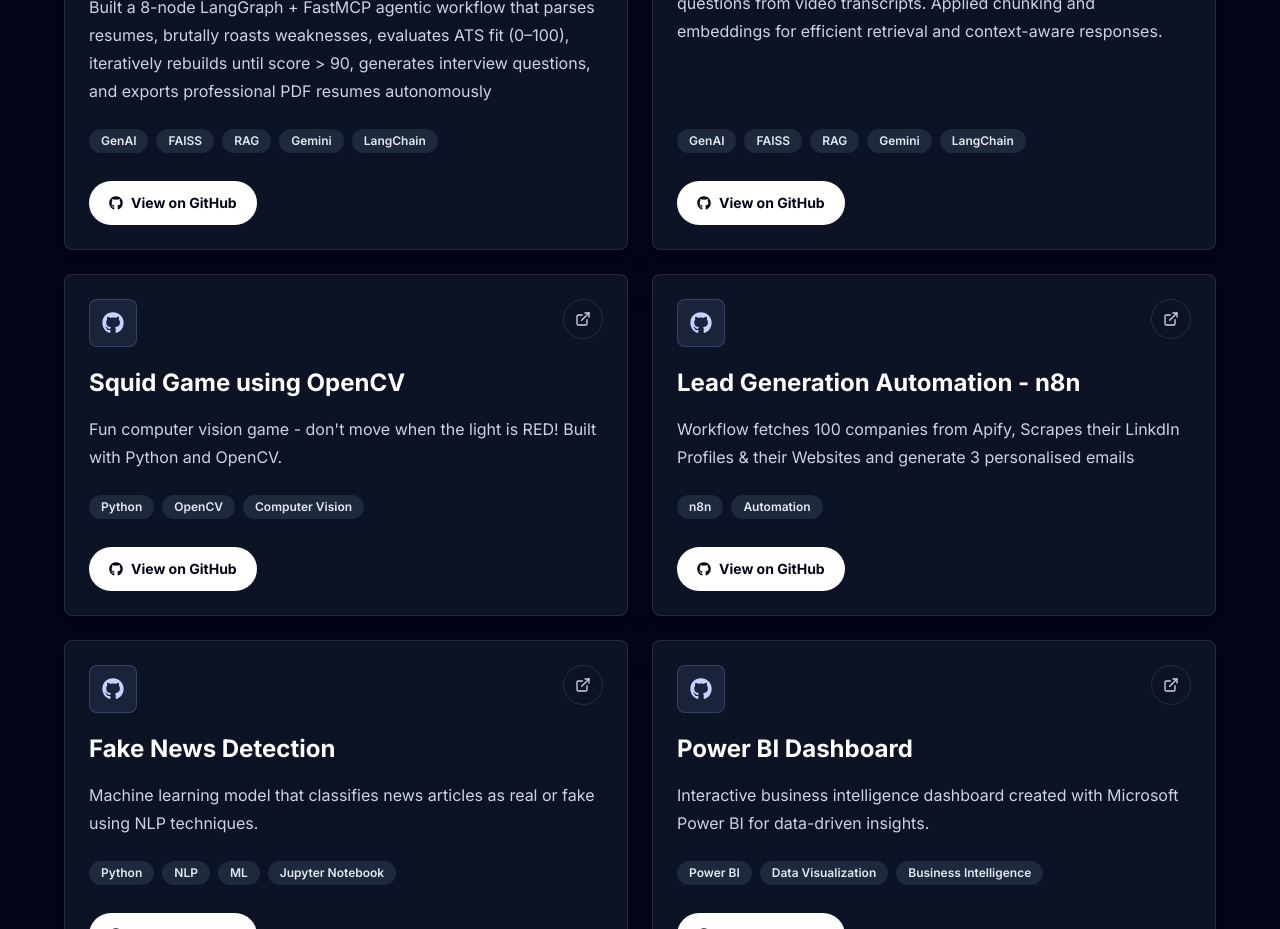
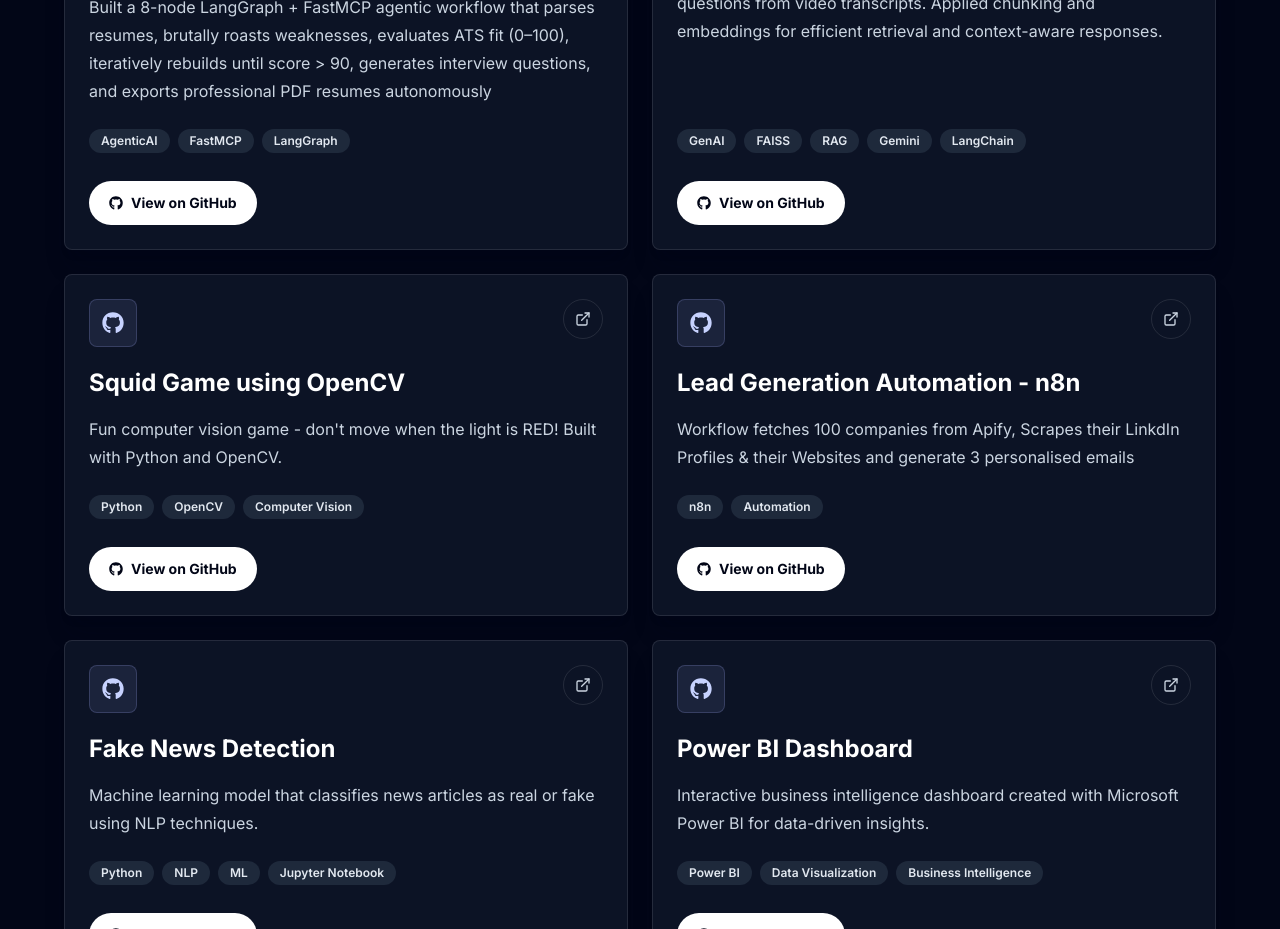
Before and after one commit to vrund2005/portfolio, a React (Vite) app: page / in a window 1280 px wide. Shown: the part 2960-3889 px from the top of the page. Built offline with nearby package versions, Linux system fonts and the light colour scheme.

Commit message:
Done MCP change

```diff
--- a/src/data/projects.js
+++ b/src/data/projects.js
@@ -2,7 +2,7 @@
   {
     title: 'RoastForge — MCP-Enabled Agentic AI Resume Roaster & Rebuilder',
     description: "Built a 8-node LangGraph + FastMCP agentic workflow that parses resumes, brutally roasts weaknesses, evaluates ATS fit (0–100), iteratively rebuilds until score > 90, generates interview questions, and exports professional PDF resumes autonomously",
-    tags: ['GenAI', 'FAISS', 'RAG', 'Gemini', 'LangChain'],
+    tags: ['AgenticAI', 'FastMCP', 'LangGraph'],
     github: 'https://github.com/vrund2005/roastforge',
   },
   {
@@ -17,7 +17,7 @@
     tags: ['Python', 'OpenCV', 'Computer Vision'],
     github: 'https://github.com/vrund2005/SquidGame-using-openCV',
   },
-    {
+  {
     title: 'Lead Generation Automation - n8n',
     description: "Workflow fetches 100 companies from Apify, Scrapes their LinkdIn Profiles & their Websites and generate 3 personalised emails",
     tags: ['n8n', 'Automation'],
```
